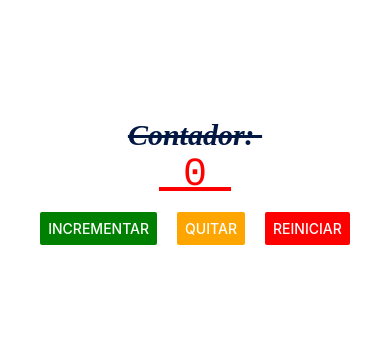
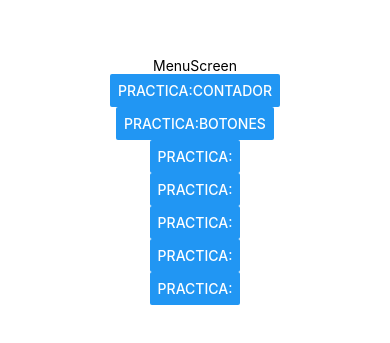
Before and after one commit to tony-g-j/PAM212, a React Native app in the folder intro/: screen / in a window 390 px wide. Shown: the part 241-584 px from the top of the page. Built offline with nearby package versions, Linux system fonts and the light colour scheme.

Commit message:
Practica 7 - inicio

```diff
--- a/intro/App.js
+++ b/intro/App.js
@@ -1,8 +1,7 @@
-import ContadorScreen from './screens/ContadorScreen'
+import MenuScreen from './screens/MenuScreen';
 
 export default function App() {
-
   return (
-    <ContadorScreen></ContadorScreen>
+    <MenuScreen></MenuScreen>
   );
 }
--- /dev/null
+++ b/intro/screens/BotonesScreen.js
@@ -0,0 +1,12 @@
+import { Text, StyleSheet, View } from 'react-native'
+import React, { Component } from 'react'
+
+export default function BotonesScreen(){
+    return (
+      <View>
+        <Text>Proximamente</Text>
+      </View>
+    )
+}
+
+const styles = StyleSheet.create({})
--- /dev/null
+++ b/intro/screens/MenuScreen.js
@@ -0,0 +1,37 @@
+import { Text, StyleSheet, View, Button } from 'react-native';
+import React, { useState } from 'react';
+import ContadorScreen from './ContadorScreen';
+import BotonesScreen from './BotonesScreen';
+
+export default function MenuScreen() {
+  const [screen, setScreen] = useState('menu');
+  switch (screen) {
+    case 'contador':
+      return <ContadorScreen/>;
+    case 'botones':
+      return <BotonesScreen/>;
+    case 'menu':
+        default:
+            return (
+                <View style = {styles.container}>
+                    <Text>MenuScreen</Text>
+                    <Button onPress={()=> setScreen('contador')} title='Practica:Contador'></Button>
+                    <Button onPress={()=> setScreen('botones')} title='Practica:Botones'></Button>
+                    <Button onPress={()=> setScreen('botones')} title='Practica:'></Button>
+                    <Button onPress={()=> setScreen('botones')} title='Practica:'></Button>
+                    <Button onPress={()=> setScreen('botones')} title='Practica:'></Button>
+                    <Button onPress={()=> setScreen('botones')} title='Practica:'></Button>
+                    <Button onPress={()=> setScreen('botones')} title='Practica:'></Button>
+                </View>
+            );
+  }
+}
+
+const styles = StyleSheet.create({
+    container:{
+        flex: 1,
+        backgroundColor: "#fff",
+        alignItems: "center",
+        justifyContent: "center"
+    }
+});
```
